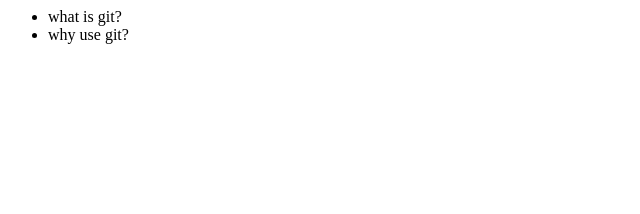
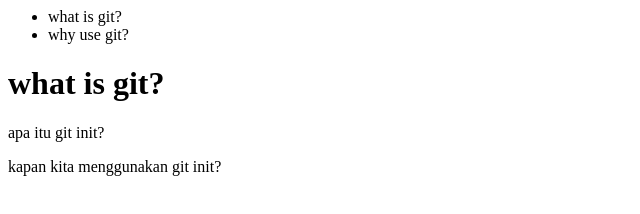
Before and after one commit to devirtn09/Ruang-Belajar-1, a plain HTML site: page pages/question.html in a window 1280 px wide. Shown: the whole page, without its empty margins (0-640 px from the left). Drawn offline with Linux system fonts and the light colour scheme.

Commit message:
add two question git init

```diff
--- a/pages/question.html
+++ b/pages/question.html
@@ -7,5 +7,8 @@
         <li>what is git?</li>
         <li>why use git?</li>
     </ul>
+    <h1>what is git?</h1>
+    <p>apa itu git init?</p>
+    <p>kapan kita menggunakan git init?</p>
 </body>
 </html>
```
